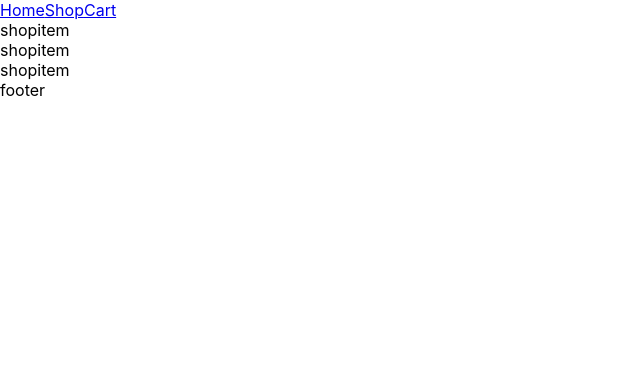
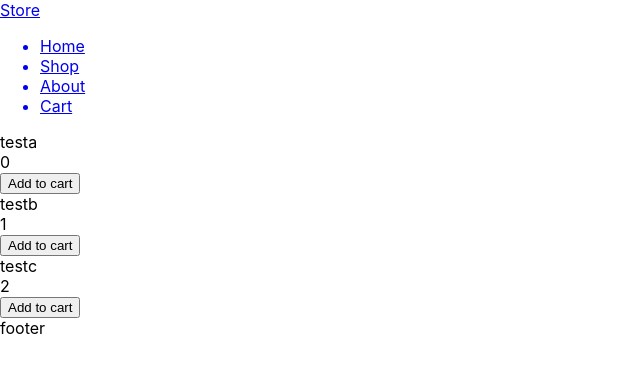
Before and after one commit to AnthonyGleason/odin-shopping-cart, a React (Create React App) app: page /shop in a window 1280 px wide. Shown: the top 372 px of the page, without its empty margins (0-640 px from the left). Built offline with nearby package versions, Linux system fonts and the light colour scheme.

Commit message:
add test cart and display for shop items
This commit adds a cart of test items to populate the cart array,
the shop items are also now displayed in a shop container.

```diff
--- /dev/null
+++ b/src/components/About.js
@@ -0,0 +1,9 @@
+import {React} from "react";
+
+export default function About(){
+  return(
+    <div className="about">
+      about
+    </div>
+  );
+}
--- a/src/components/Nav.js
+++ b/src/components/Nav.js
@@ -3,9 +3,18 @@ import {React} from 'react';
 export default function Nav(){
   return(
     <div className='nav'>
-      <a href='/home'>Home</a>
-      <a href='/shop'>Shop</a>
-      <a href='/cart'>Cart</a>
+      <a href="/home">
+        <div className='nav-title'>Store</div>
+      </a>
+
+      <div className='nav-buttons'>
+        <ul>
+          <a href='/home'><li>Home</li></a>
+          <a href='/shop'><li>Shop</li></a>
+          <a href='/about'><li>About</li></a>
+          <a href='/cart'><li>Cart</li></a>
+        </ul>
+      </div>
     </div>
   )
 }
--- a/src/components/RouteSwitch.js
+++ b/src/components/RouteSwitch.js
@@ -7,10 +7,24 @@ import Nav from './Nav.js';
 import Footer from "./Footer.js";
 import Shop from './Shop.js';
 import Cart from './Cart.js';
+import About from './About.js';
 
 export default function RouteSwitch(){
   //creates a shopping cart with an empty array
-  const {cart,setCart} = useState([]);
+  const [cart,setCart] = useState([
+  {
+    itemID: 0,
+    itemName: 'testa'
+  },
+  {
+    itemID: 1,
+    itemName: 'testb'
+  },
+  {
+    itemID: 2,
+    itemName: 'testc'
+  },
+]);
 
   //sets initial load page to be /home
   useEffect(()=>{
@@ -22,8 +36,9 @@ export default function RouteSwitch(){
       <Nav />
       <BrowserRouter>
         <Routes>
-          <Route path='/home' element={<App cart={cart} />} />
+          <Route path='/home' element={<App />} />
           <Route path='/shop' element={<Shop cart={cart} setCart={setCart} />} />
+          <Route path='/about' element={<About />} />
           <Route path='/cart' element={<Cart cart={cart} setCart={setCart} />} />
         </Routes>
       </BrowserRouter>
--- a/src/components/Shop.js
+++ b/src/components/Shop.js
@@ -3,14 +3,16 @@ import {React} from 'react';
 //import components
 import ShopItem from './ShopItem.js';
 
-export default function Shop(){
+export default function Shop(props){
+  let cart, setCart;
+  [cart,setCart] = [props.cart,props.setCart];
   return(
     <div className='shop'>
-      <div className='shop-item-container'>
-        <ShopItem />
-        <ShopItem />
-        <ShopItem />
-      </div>
-    </div>
+      {cart.map((item)=>{
+        return(
+          <ShopItem key={item.itemID} itemID={item.itemID} itemName={item.itemName} />
+        )
+      })}
+   </div>
   )
 }
--- a/src/components/ShopItem.js
+++ b/src/components/ShopItem.js
@@ -1,9 +1,13 @@
 import {React} from 'react';
 
-export default function ShopItem(){
+export default function ShopItem(props){
+  let itemID,itemName;
+  [itemID,itemName] = [props.itemID,props.itemName];
   return(
-    <div className='shop-item'>
-      shopitem
+    <div className='shop=item'>
+      <div className='item-name'>{itemName}</div>
+      <div className='item-id'>{itemID}</div>
+      <button className='add-to-cart'>Add to cart</button>
     </div>
   )
 }
```
Also changed, not shown: 1 other file (tests, documents, lock files or other folders).
